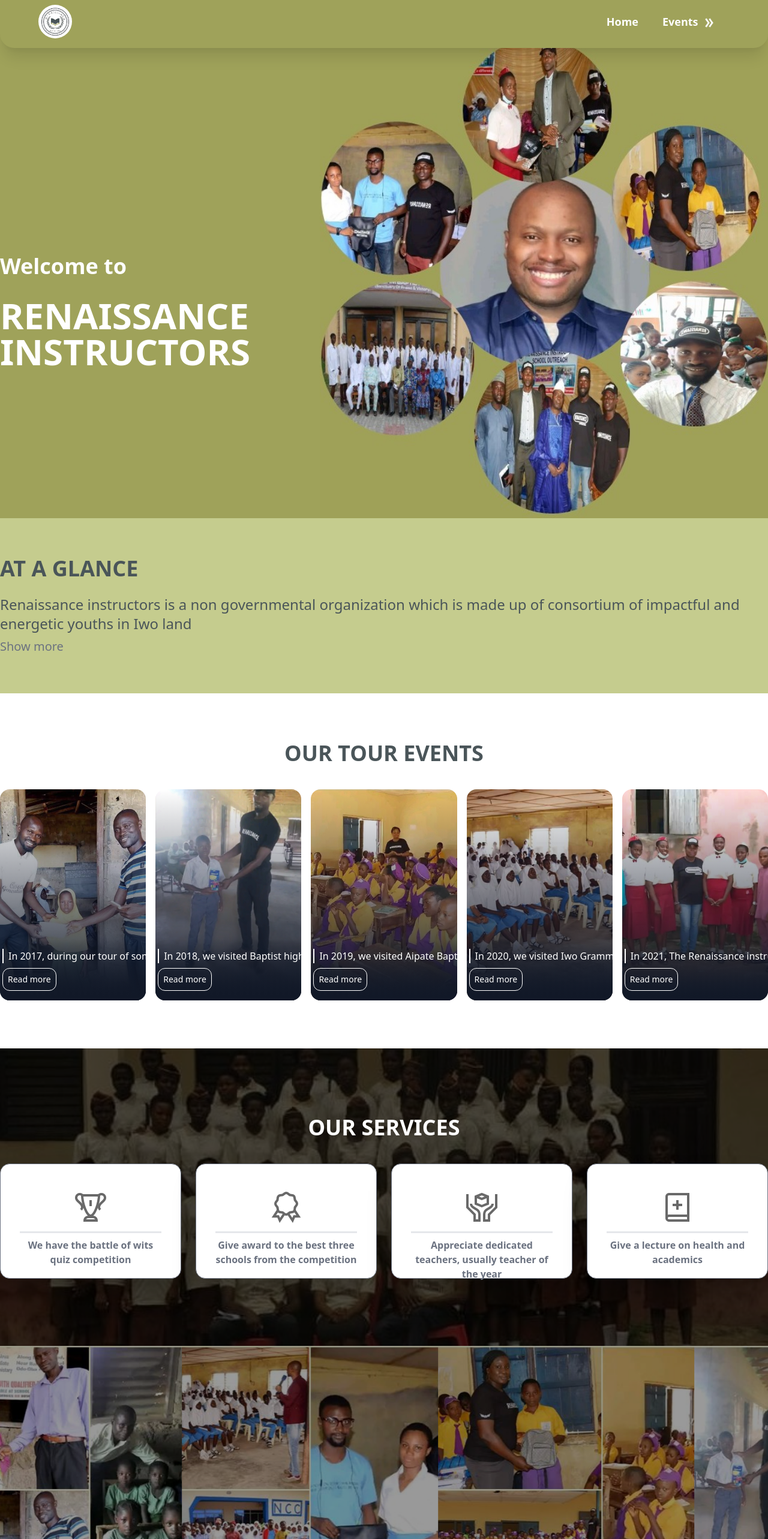
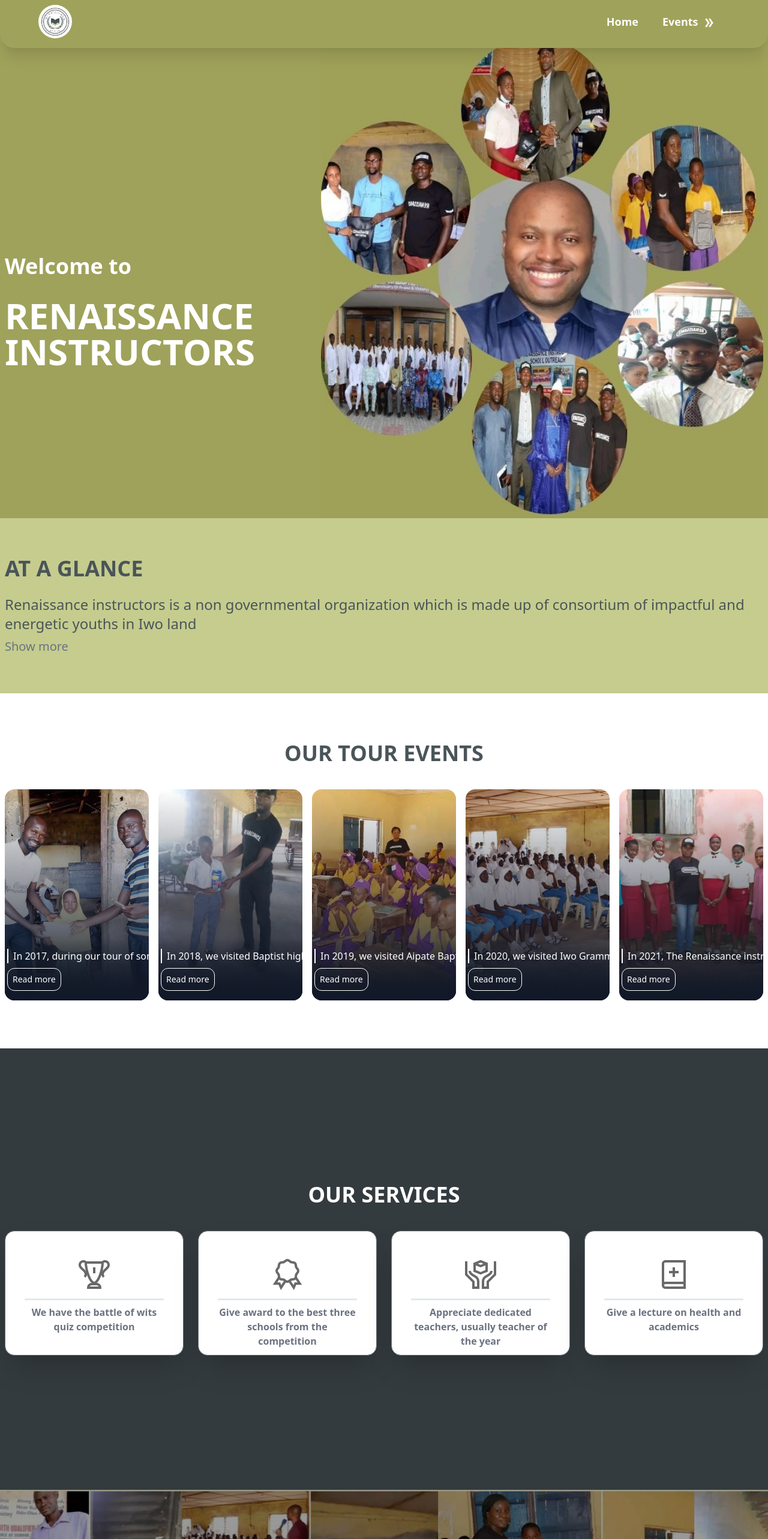
Before and after one commit to Victorakinwunmi/Login-dashboard, a Nuxt app: page / in a window 1280 px wide. Shown: the top 2566 px of the page at 60% size. Built offline with nearby package versions, Linux system fonts and the light colour scheme.

Commit message:
i fixed cta image size on mobile

```diff
--- a/components/Footer.vue
+++ b/components/Footer.vue
@@ -1,5 +1,5 @@
 <template>
-    <div class="bg-secondary-500">
+    <div class="bg-secondary-500 lg:px-2">
       <div class="py-8 px-10 lg:px-0 md:py-16 container mx-auto w-full bg-secondary-500">
          <div class="ml-0 w-full block md:flex justify-between">
             <div class="w-full md:w-4/12">
--- a/components/OurServices.vue
+++ b/components/OurServices.vue
@@ -1,6 +1,6 @@
 <template>
    <div class="">
-    <div class="border mx-auto border-gray-500 h-48 mt-6 lg:mt-10 py-10 px-8 rounded-2xl bg-white shadow-2xl">
+    <div class="border mx-auto border-gray-500 h-52 mt-6 lg:mt-10 py-10 px-8 rounded-2xl bg-white shadow-2xl">
         <img :src="icon" class="mx-auto w-16">
         <div class="border-2 border-b mt-2"></div>
         <h1 class="text-base font-bold text-gray-500 text-center mt-2">
--- a/pages/index.vue
+++ b/pages/index.vue
@@ -13,21 +13,24 @@
         </div>
       </BigModal>
       <div class="block w-full pb-0 py-44 bg-primary-400">
-        <div class="mx-auto container gap-6 lg:flex justify-between items-center">
+        <div class="mx-auto container gap-6 lg:flex lg:px-2 justify-between items-center">
             <div class=" max-w-md mx-auto w-full lg:mx-0 lg:w-5/12">
               <h1 class="font-semibold text-center lg:text-left mb-4 lg:mb-8 text-3xl lg:text-4xl text-white">Welcome to </h1>
               <h1 class="font-bold text-white text-center w-full lg:text-left text-4xl md:text-5xl lg:text-6xl">RENAISSANCE INSTRUCTORS</h1>
             </div>
-            <div class="w-full lg:w-7/12 mt-10 lg:mt-0">
+            <div class="w-full hidden md:block lg:w-7/12 mt-10 lg:mt-0">
               <div class="bg-no-repeat h-screen lg:-mt-28 bg-cover w-full mx-auto md:max-w-4xl bg-center" :style="{ backgroundRepeat: 'no-repeat' + ';', backgroundImage: 'url(' +require('@/assets/image/callta2.JPG')+ ')' } ">
               </div>
+            </div>
+            <div class="w-full block md:hidden mt-10 lg:mt-0">
+              <img :src="require('@/assets/image/callta2.JPG')" class="w-full">
             </div>
         </div>
 
       </div>
 
       <div class="bg-primary-300 py-16 w-full" id="about">
-          <div class="px-4 lg:px-0 mx-auto container">
+          <div class="px-4 lg:px-2 mx-auto container">
              <h1 class="font-bold text-2xl lg:text-4xl mb-4 lg:mb-6 text-center lg:text-left text-secondary-500">AT A GLANCE</h1>
             <div>
               <p class="text-secondary-500 text-lg lg:text-2xl leading">Renaissance instructors is a non governmental organization which is made up of consortium of impactful and energetic youths in Iwo land</p>
@@ -38,7 +41,7 @@
           </div>
       </div>
 
-      <div class=" py-10 md:py-20 px-6 md:px-0">
+      <div class=" py-10 md:py-20 px-6 md:px-2">
          <h1 class="text-secondary-500 lg:px-28 font-bold text-lg text-center mb-4 lg:mb-10 lg:text-4xl">OUR TOUR EVENTS</h1>
          <div class="grid grid-cols-1 md:grid-cols-2 lg:grid-cols-5 container mx-auto gap-4 md:px-10 lg:px-0">
            <TourEvent @is_clicked="showEventTourDetails" v-for="item in events" :key="item.id" :tour_event="{text: item.text, picture: item.img, title:item.title, subtitle:item.subtitle}"
@@ -46,8 +49,8 @@
          </div>
       </div>
 
-      <div class="bg-no-repeat bg-cover bg-center" :style="{backgroundRepeat: 'no-repeat' + ';' , backgroundImage: 'url(' + require('@/assets/image/alma.jpg') +')'}">
-        <div class="bg-black bg-opacity-70 px-6 lg:px-0 mx-auto py-8 lg:py-28">
+      <div class="bg-secondary-500">
+        <div class="bg-black bg-opacity-30 px-6 lg:px-2 mx-auto py-28 lg:py-56">
           <h1 class="font-bold px-8 mt-6 lg:mt-0 text-center text-lg lg:text-4xl text-white">OUR SERVICES</h1>
           <div class="grid grid-cols-1 md:grid-cols-2 lg:grid-cols-4 container mx-auto gap-2 md:gap-6 md:px-10 lg:px-0">
             <OurServices v-for="item in services" :key="item.id"
```
Also changed, not shown: assets/image/callta2.JPG, assets/image/ctamobile.jpg (added).
